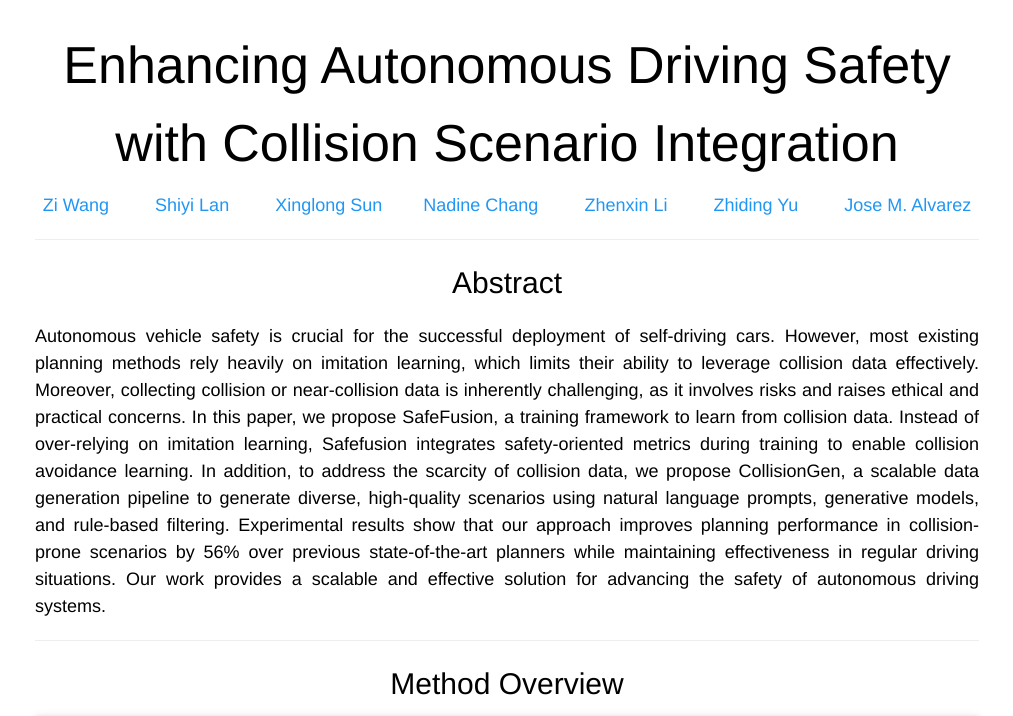
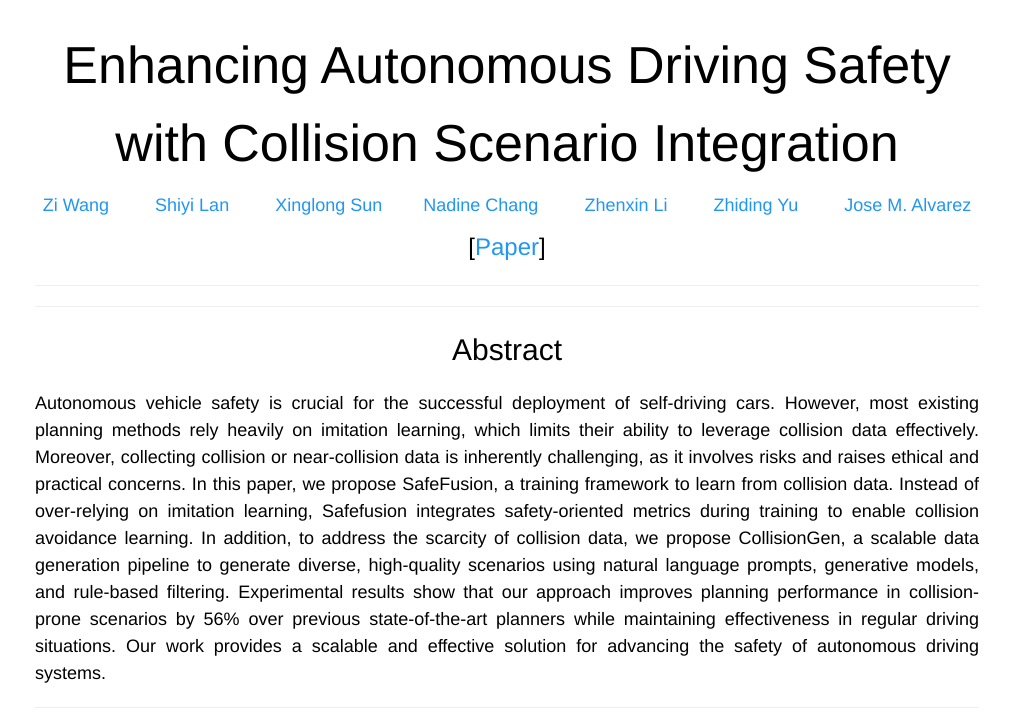
Before and after one commit to ZiWang1105/SafeFusion, a plain HTML site: page index.html in a window 1280 px wide. Shown: the top 716 px of the page, without its empty margins (133-1146 px from the left). Drawn offline with nearby package versions, Linux system fonts and the light colour scheme.

Commit message:
update paper link

```diff
--- a/index.html
+++ b/index.html
@@ -64,10 +64,10 @@
 	    <h5> <a href="https://www.linkedin.com/in/zi-wang-b675aa236/">Zi Wang</a> &emsp;&emsp; <a href="https://voidrank.github.io/">Shiyi Lan</a> &emsp;&emsp;  <a href="https://www.xinglongsun.com/">Xinglong Sun</a>&emsp;&emsp; <a href="https://nadinechang.com/">Nadine Chang</a> &emsp;&emsp;  <a href="https://scholar.google.com/citations?user=WJmV56wAAAAJ&hl=zh-CN">Zhenxin Li</a> &emsp;&emsp; <a href="https://research.nvidia.com/person/zhiding-yu">Zhiding Yu</a> &emsp;&emsp; <a href="https://alvarezlopezjosem.github.io/">Jose M. Alvarez</a> </h5>
 	    <!-- <h5><em>ICRA 2023</em></h5> -->
 	  </div>
-	  <!-- <div class="w3-center">
-	    <h3>[<a href="https://github.com/AlexSunNik/refining-motion-code">Code</a>] &emsp; [<a href="https://arxiv.org/abs/2401.00850">Paper</a>]</h3>
+	  <div class="w3-center">
+	    <h3>[<a href="https://arxiv.org/abs/2503.03957">Paper</a>]</h3>
 	  </div>
-	  <hr> -->
+	  <hr>
 
 
 	  <!-- <div class="w3-display-container w3-row w3-white w3-margin-bottom w3-center">
```
